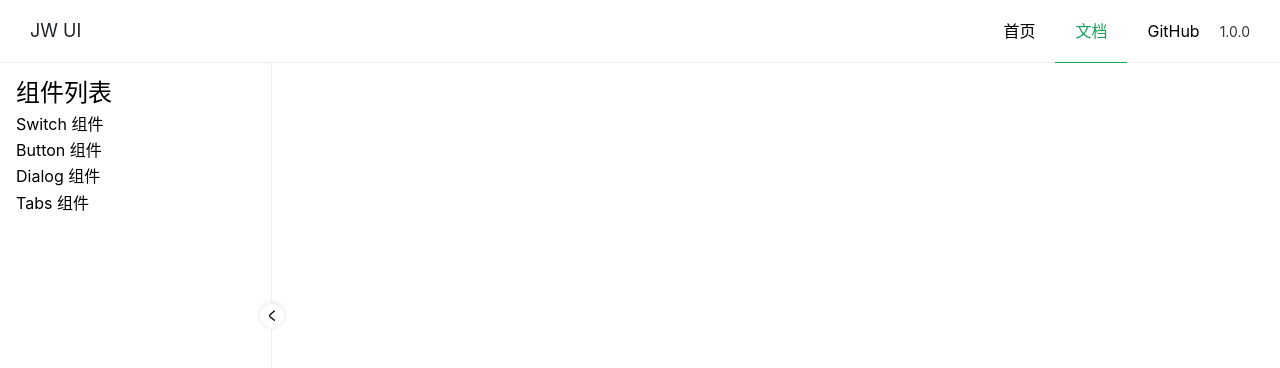
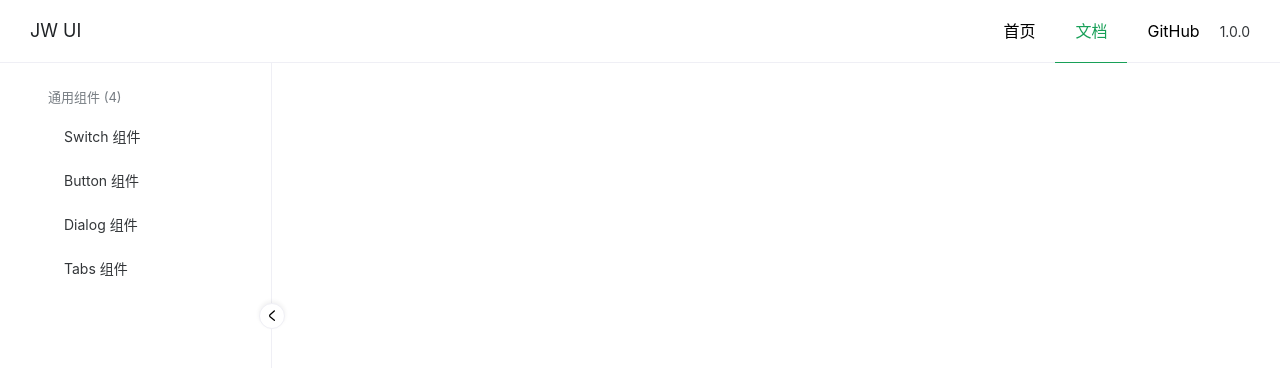
Before and after one commit to coderyjw/jw-ui, a Vue app: page /doc in a window 1280 px wide. Shown: the top 368 px of the page. Built offline with nearby package versions, Linux system fonts and the light colour scheme.

Commit message:
fix: aside样式修改 切换动画优化

```diff
--- a/src/assets/css/base.scss
+++ b/src/assets/css/base.scss
@@ -11,7 +11,7 @@ a {
   text-decoration: none;
   color: inherit;
   &:hover {
-    border-bottom: 1px solid;
+    // border-bottom: 1px solid;
     cursor: pointer;
   }
 }
@@ -66,3 +66,10 @@ body {
   background-color: #9f9f9f;
   -webkit-border-radius: 4px;
 }
+
+/* 文字溢出省略 */
+.text-overflow {
+  overflow: hidden;
+  text-overflow: ellipsis;
+  white-space: nowrap;
+}
--- a/src/views/doc/index.vue
+++ b/src/views/doc/index.vue
@@ -11,23 +11,25 @@ const toggleAside = () => {
   <div class="layout">
     <Topnav class="nav" />
     <div class="content">
-      <transition name="fade" v-show="asideVisible">
-        <aside>
-          <h2>组件列表</h2>
-          <ol>
-            <li>
-              <router-link to="/doc/switch">Switch 组件</router-link>
-            </li>
-            <li>
-              <router-link to="/doc/button">Button 组件</router-link>
-            </li>
-            <li>
-              <router-link to="/doc/dialog">Dialog 组件</router-link>
-            </li>
-            <li>
-              <router-link to="/doc/tabs">Tabs 组件</router-link>
-            </li>
-          </ol>
+      <transition name="fade">
+        <aside v-show="asideVisible">
+          <div class="menu">
+            <div class="menu-group">
+              <span class="menu-group-title text-overflow"> 通用组件 (4) </span>
+              <router-link class="menu-item text-overflow" to="/doc/switch"
+                >Switch 组件</router-link
+              >
+              <router-link class="menu-item text-overflow" to="/doc/button"
+                >Button 组件</router-link
+              >
+              <router-link class="menu-item text-overflow" to="/doc/dialog"
+                >Dialog 组件</router-link
+              >
+              <router-link class="menu-item text-overflow" to="/doc/tabs"
+                >Tabs 组件</router-link
+              >
+            </div>
+          </div>
         </aside>
       </transition>
       <div
@@ -82,13 +84,46 @@ aside {
   padding: 16px;
   background-color: #fff;
   border-right: 1px solid #efeff5;
-  > h2 {
-    margin-bottom: 4px;
+
+  .menu,
+  .menu-group {
+    width: 100%;
   }
-  > ol {
-    > li {
-      padding: 4px 0;
+
+  .menu-group-title,
+  .menu-item {
+    display: flex;
+    align-items: center;
+    width: 100%;
+  }
+
+  .menu-group-title {
+    height: 36px;
+    padding-left: 32px;
+    font-size: 13px;
+    color: rgb(118, 124, 130);
+    overflow: hidden;
+
+    &:hover {
+      cursor: default;
     }
+  }
+
+  .menu-item {
+    height: 44px;
+    padding-left: 48px;
+    color: rgb(51, 54, 57);
+    font-size: 14px;
+
+    &:hover {
+      color: #18a058 !important;
+    }
+  }
+
+  .router-link-exact-active {
+    color: #18a058 !important;
+    background-color: #e7f5ee;
+    border-radius: 3px;
   }
 }
 
@@ -126,8 +161,6 @@ main {
 .fade-enter-active,
 .fade-leave-active {
   transition: all 0.5s ease;
-  overflow: none;
-  padding: 16px;
 }
 
 .fade-enter-from,
@@ -136,4 +169,9 @@ main {
   width: 0;
   padding: 0;
 }
+
+.fade-leave-from {
+  width: 272px;
+  padding: 16px;
+}
 </style>
```
Also changed, not shown: src/router/index.ts (+18 -8 lines).
